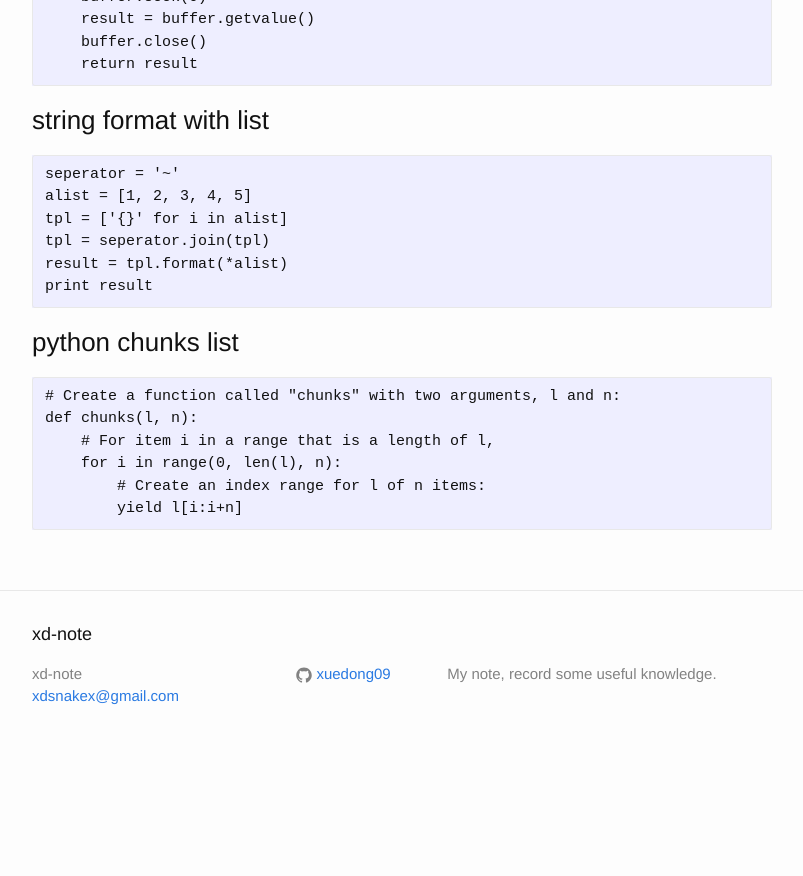
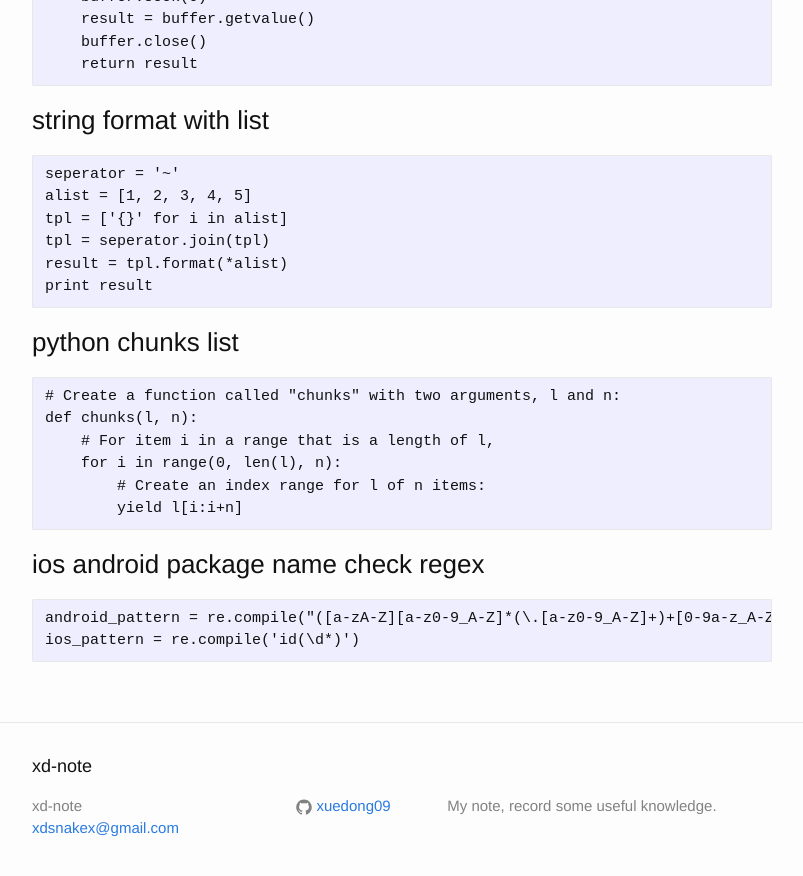
Before and after one commit to xuedong09/xuedong09.github.io, a Jekyll site: the page built from _posts/2016-02-17-python.md, in a window 1280 px wide and 900 px high, scrolled down 1823 px. Shown: the top 876 px of the window, without its empty margins (238-1041 px from the left). Built offline with Jekyll 4.4.1, drawn with Linux system fonts in a browser that asks for light colours; before the commit the page ends 2591 px from its top, so only the background shows below that.

Commit message:
ios android package regex

```diff
--- a/_posts/2016-02-17-python.md
+++ b/_posts/2016-02-17-python.md
@@ -94,3 +94,9 @@ def sortOD(od):
         for i in range(0, len(l), n):
             # Create an index range for l of n items:
             yield l[i:i+n]
+
+
+### ios android package name check regex
+
+    android_pattern = re.compile("([a-zA-Z][a-z0-9_A-Z]*(\.[a-z0-9_A-Z]+)+[0-9a-z_A-Z]?)")
+    ios_pattern = re.compile('id(\d*)')
```
